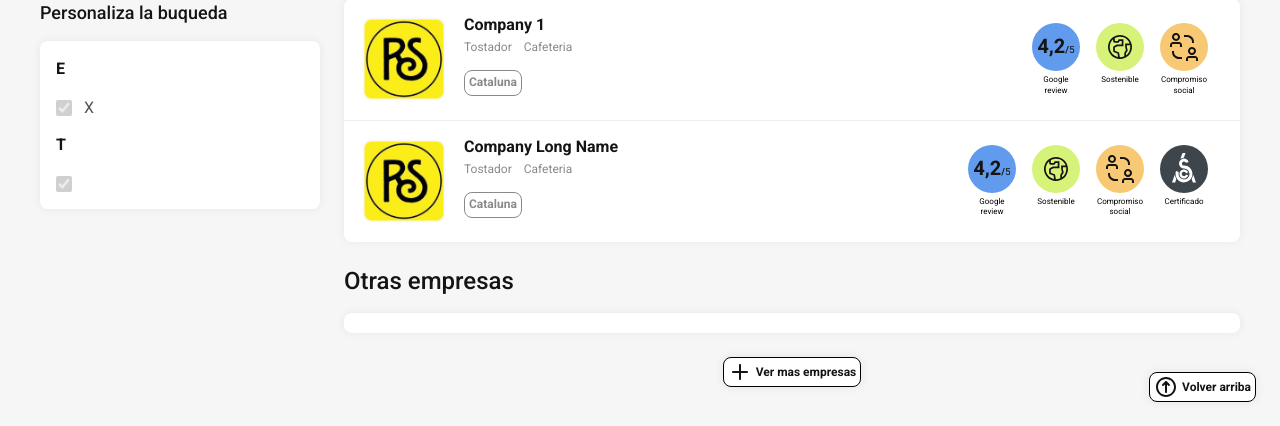
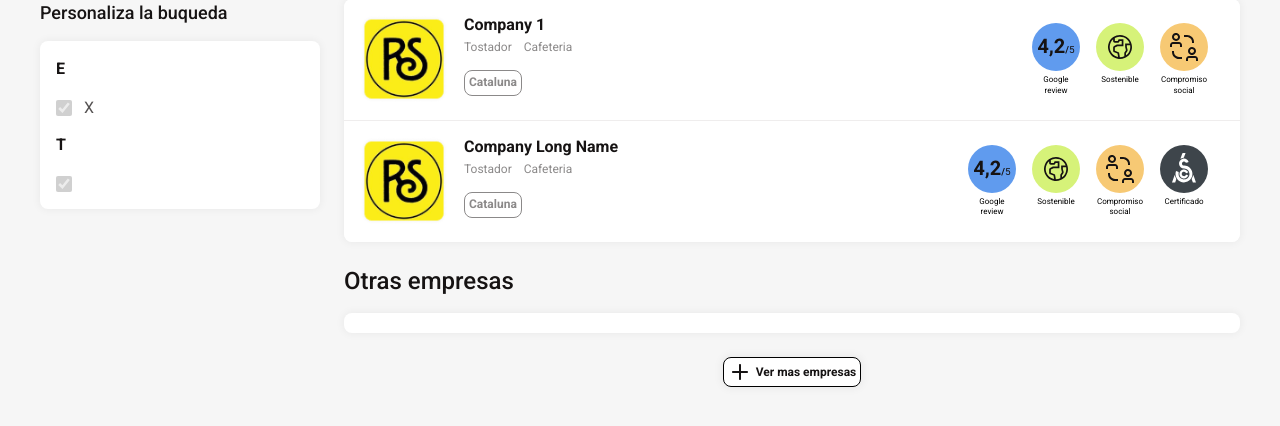
Before and after one commit to wuwanahq/wuwana2, a PHP site: page /Wuwana/homepage/view.php?show=all in a window 1280 px wide. Shown: the part 374-800 px from the top of the page. Run offline with PHP 8.4, Linux system fonts and the light colour scheme; data that the repository does not hold is empty; some libraries are stand-ins or nearby versions.

Commit message:
hide and show back to top buttom in javascript

```diff
--- a/company/view.php
+++ b/company/view.php
@@ -140,7 +140,7 @@
 		</div>
 	</div>
 	<a href="#">
-		<div class="Button ToTop" id="ToTop"><img src="/static/icon/arrow-circle-top.svg">Volver arriba</div>
+		<div id="toTop" class="Button ToTop"><img src="/static/icon/arrow-circle-top.svg">Volver arriba</div>
 	</a>
 </body>
 </html>
--- a/homepage/view.php
+++ b/homepage/view.php
@@ -226,7 +226,7 @@
 		</div>
 	</div>
 	<a href="#">
-		<div class="Button ToTop"><img src="/static/icon/arrow-circle-top.svg">Volver arriba</div>
+		<div id="toTop" class="Button ToTop"><img src="/static/icon/arrow-circle-top.svg">Volver arriba</div>
 	</a>
 </body>
 </html>
--- a/static/es5.js
+++ b/static/es5.js
@@ -91,3 +91,19 @@ function hide()
 		label.innerText = "Ver mas";
 	}
 }
+
+// Back to top button
+let toTop = document.getElementById("toTop");
+
+window.addEventListener("scroll", () => {
+	if (window.pageYOffset > 100)
+	{
+		toTop.style.opacity = 1;
+		toTop.style.visibility = "visible";
+	}
+	else
+	{
+		toTop.style.opacity = 0;
+		toTop.style.visibility = "hidden";
+	}
+});
--- a/static/style.css
+++ b/static/style.css
@@ -223,11 +223,14 @@ dd {
 	bottom: 24px}
 
 .Button.ToTop {
+	visibility: hidden;
+	opacity: 0;
 	z-index: 3;
 	position: fixed;
 	padding: 2px 4px;
 	right: 24px;
-	bottom: 24px}
+	bottom: 24px;
+	transition: visibility 0.3s linear,opacity 0.3s linear;}
 
 /* HEADER */
 
```
